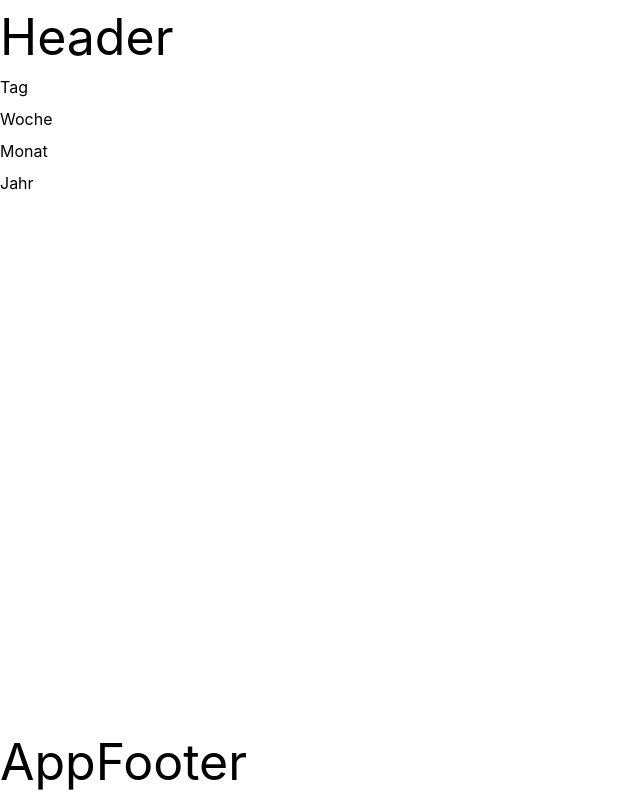
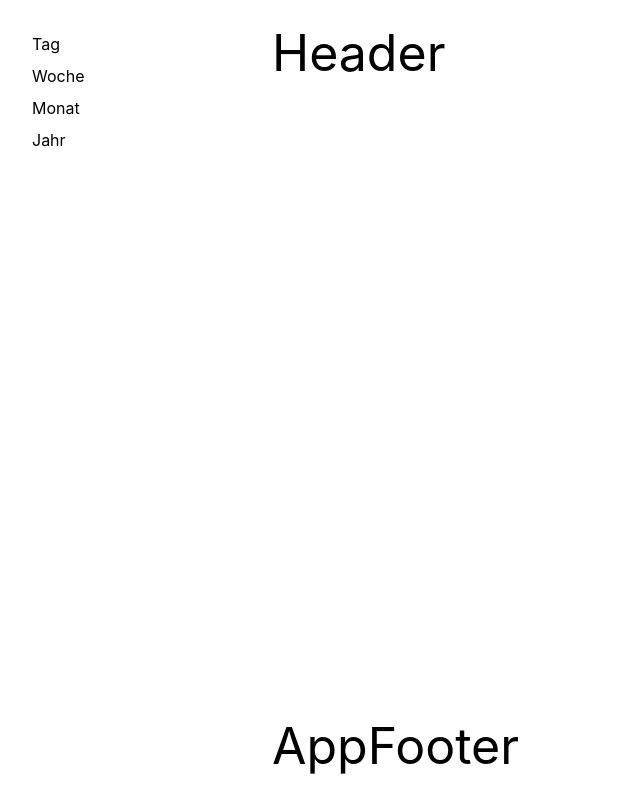
Before and after one commit to Eddyhotkey/PlannerApp, a Vue app: page /week in a window 1280 px wide. Shown: the whole page, without its empty margins (0-640 px from the left). Built offline with nearby package versions, Linux system fonts and the light colour scheme.

Commit message:
Template anpassen, HTML umbauen, CSS-Klassen ergänzen.

```diff
--- a/src/layouts/MainLayout.vue
+++ b/src/layouts/MainLayout.vue
@@ -1,14 +1,18 @@
 <template>
-  <div class="min-h-screen flex flex-col">
+  <section class="MainLayout min-h-screen grid grid-cols-5 grid-rows-[auto_1fr_auto] gap-0">
+    <aside class="MainLayout_aside row-span-5 p-8">
+      <AppSidebar />
+    </aside>
+    <header class="MainLayout_header col-span-4 p-4">
       <AppHeader />
-    <div class="flex flex-1">
-      <AppSidebar />
-      <main class="flex-1 p-4">
+    </header>
+    <main class="MainLayout_main col-span-4 row-span-3 col-start-2 row-start-2 p-4">
       <router-view />
     </main>
-    </div>
+    <footer class="MainLayout_footer col-span-4 col-start-2 row-start-5 p-4">
       <AppFooter />
-  </div>
+    </footer>
+  </section>
 </template>
 <script setup>
   import AppHeader from "@/components/layout/AppHeader.vue";
```
Lines whose indentation alone changed are shown as unchanged.
